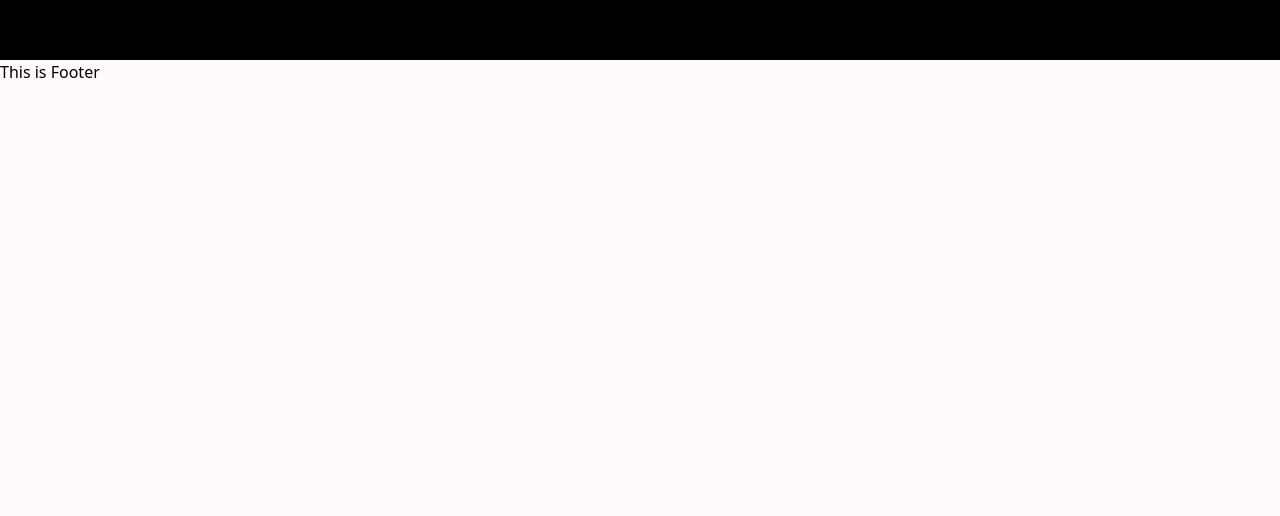
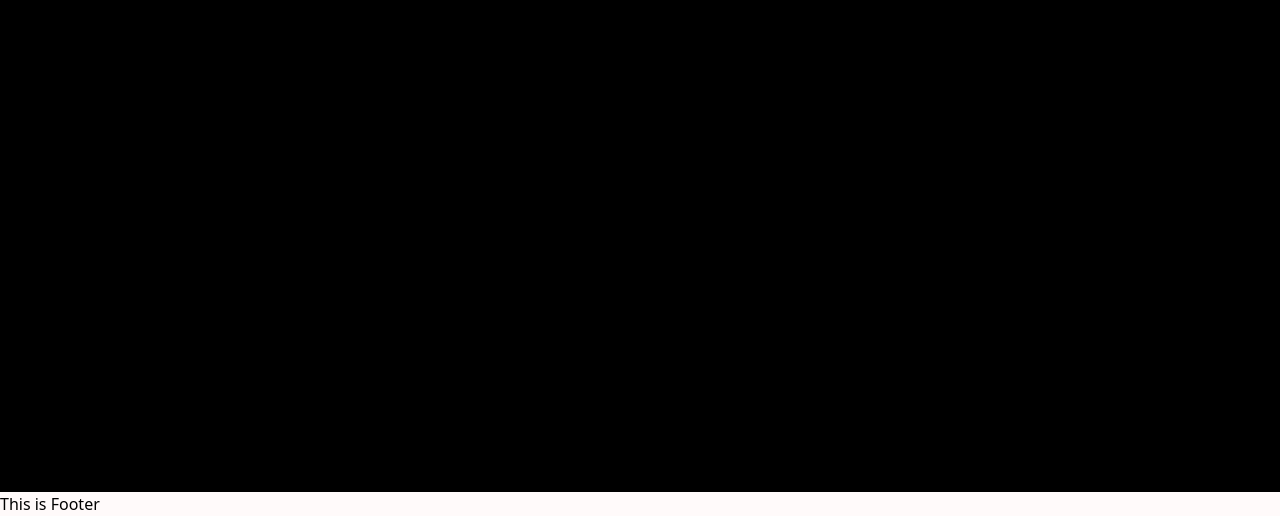
Before and after one commit to Franz090/my-portfolio, a React (Vite) app: page / in a window 1280 px wide. Shown: the part 2748-3264 px from the top of the page. Before the commit the page ends 2832 px from the top, so only its background shows below. Built offline with nearby package versions, Linux system fonts and the light colour scheme.

Commit message:
not found page

```diff
--- a/src/App.jsx
+++ b/src/App.jsx
@@ -5,20 +5,21 @@ import AboutPage from './pages/about'
 import ResumePage from './pages/resume'
 import MyProject from './pages/project'
 import Skills from './pages/skills'
+import NotFoundPage from './pages/NotFound'
 
 
  const App = () => {
   return (
-     <RootLayout>
-
     <Routes>
+      <Route element={ <RootLayout />}>
          <Route path="/" element= {<HomePage/>} />
          <Route path="/about" element= {<AboutPage/>} />
          <Route path="/resume" element= {<ResumePage/>} />
          <Route path="/skills" element= {<Skills/>} />
          <Route path="/project" element= {<MyProject/>} />
+      </Route>
+     <Route path="*" element= {<NotFoundPage/>} />
      </Routes>
-     </RootLayout>
   )
 }
 
--- /dev/null
+++ b/src/pages/NotFound.jsx
@@ -0,0 +1,9 @@
+import { Link } from 'react-router-dom'
+
+const NotFoundPage = () => {
+  return (
+    <p>This url Not Found. <Link to="/" className='underline '>Go Back Home</Link></p>
+  )
+}
+
+export default NotFoundPage
--- a/src/shared/components/Layouts/RootLayout.jsx
+++ b/src/shared/components/Layouts/RootLayout.jsx
@@ -1,14 +1,14 @@
 import Header from '../Partials/Header'
 import Footer from '../Partials/Footer'
 import Contact from '../Partials/contact'
+import {Link, Outlet} from 'react-router-dom'
 
 
-
- const RootLayout = ({children}) => {
+ const RootLayout = () => {
   return (
     <div className="root-main">
       <Header/>
-      {children}
+      <Outlet/>
       <Contact/>
      <Footer/>
     </div>
--- a/src/shared/components/Partials/Contact.jsx
+++ b/src/shared/components/Partials/Contact.jsx
@@ -5,27 +5,47 @@ const Contact = () => {
     <div>
 
     <div id="contact" className='bg-black '>
-   <h6>ang ganda mo angela</h6>
-   <h6>ang ganda mo angela</h6>
-   <h6>ang ganda mo angela</h6>
-   <h6>ang ganda mo angela</h6>
-   <h6>ang ganda mo angela</h6>
-   <h6>ang ganda mo angela</h6>
-   <h6>ang ganda mo angela</h6>
-   <h6>ang ganda mo angela</h6>
-   <h6>ang ganda mo angela</h6>
-   <h6>ang ganda mo angela</h6>
-   <h6>ang ganda mo angela</h6>
-   <h6>ang ganda mo angela</h6>
-   <h6>ang ganda mo angela</h6>
-   <h6>ang ganda mo angela</h6>
-   <h6>ang ganda mo angela</h6>
-   <h6>ang ganda mo angela</h6>
-   <h6>ang ganda mo angela</h6>
-   <h6>ang ganda mo angela</h6>
-   <h6>ang ganda mo angela</h6>
-   <h6>ang ganda mo angela</h6>
-   <h6>ang ganda mo angela</h6>
+
+   <h6>This is Contact.</h6>
+   <h6>This is Contact.</h6>
+   <h6>This is Contact.</h6>
+   <h6>This is Contact.</h6>
+   <h6>This is Contact.</h6>
+   <h6>This is Contact.</h6>
+   <h6>This is Contact.</h6>
+   <h6>This is Contact.</h6>
+   <h6>This is Contact.</h6>
+   <h6>This is Contact.</h6>
+   <h6>This is Contact.</h6>
+   <h6>This is Contact.</h6>
+   <h6>This is Contact.</h6>
+   <h6>This is Contact.</h6>
+   <h6>This is Contact.</h6>
+   <h6>This is Contact.</h6>
+   <h6>This is Contact.</h6>
+   <h6>This is Contact.</h6>
+   <h6>This is Contact.</h6>
+   <h6>This is Contact.</h6>
+   <h6>This is Contact.</h6>
+   <h6>This is Contact.</h6>
+   <h6>This is Contact.</h6>
+   <h6>This is Contact.</h6>
+   <h6>This is Contact.</h6>
+   <h6>This is Contact.</h6>
+   <h6>This is Contact.</h6>
+   <h6>This is Contact.</h6>
+   <h6>This is Contact.</h6>
+   <h6>This is Contact.</h6>
+   <h6>This is Contact.</h6>
+   <h6>This is Contact.</h6>
+   <h6>This is Contact.</h6>
+   <h6>This is Contact.</h6>
+   <h6>This is Contact.</h6>
+   <h6>This is Contact.</h6>
+   <h6>This is Contact.</h6>
+   <h6>This is Contact.</h6>
+   <h6>This is Contact.</h6>
+
 
   </div>
 
```
Lines whose indentation alone changed are shown as unchanged.
